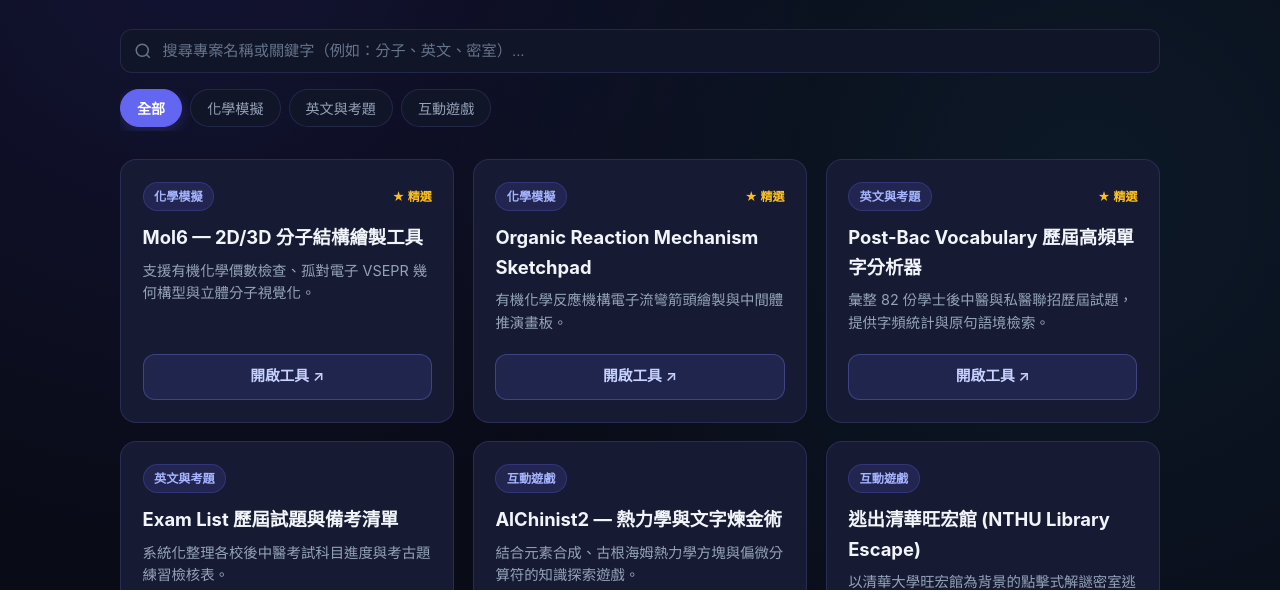
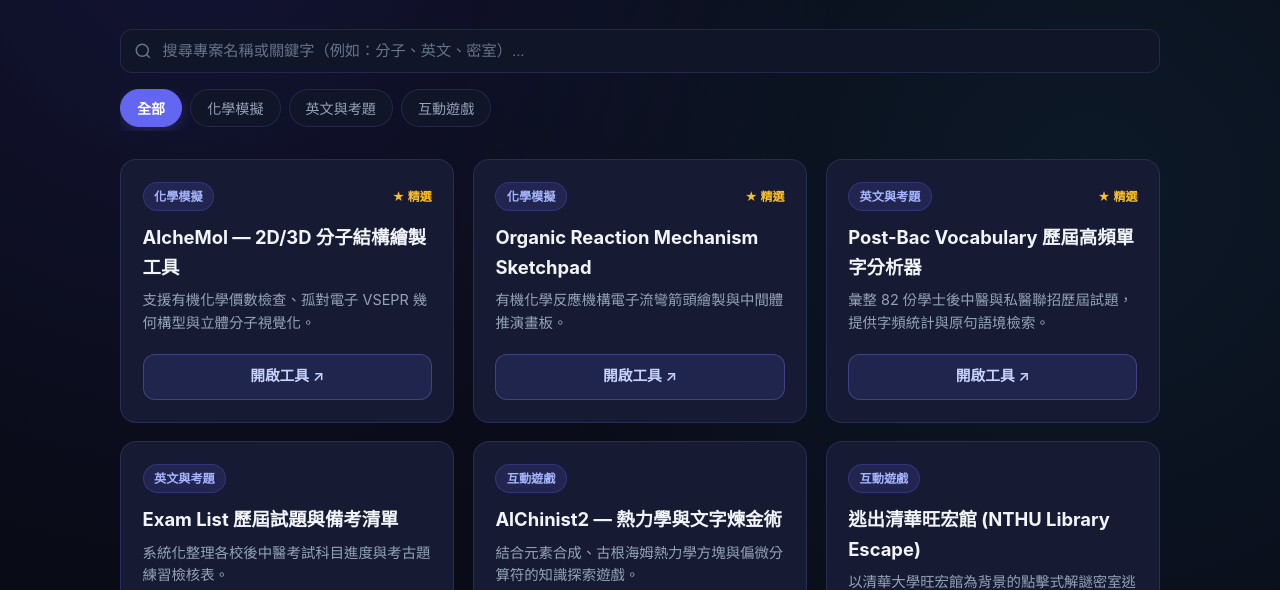
Before and after one commit to zealot-gif/Front_page, a plain HTML site: page index.html in a window 1280 px wide. Shown: the part 210-800 px from the top of the page. Drawn offline with Linux system fonts and the light colour scheme.

Commit message:
Update index.html

```diff
--- a/index.html
+++ b/index.html
@@ -340,7 +340,7 @@
     // =========================================================================
     const PROJECTS = [
       {
-        title: "Mol6 — 2D/3D 分子結構繪製工具",
+        title: "AlcheMol — 2D/3D 分子結構繪製工具",
         category: "化學模擬",
         desc: "支援有機化學價數檢查、孤對電子 VSEPR 幾何構型與立體分子視覺化。",
         url: "https://zealot-gif.github.io/Mol6/",
```
